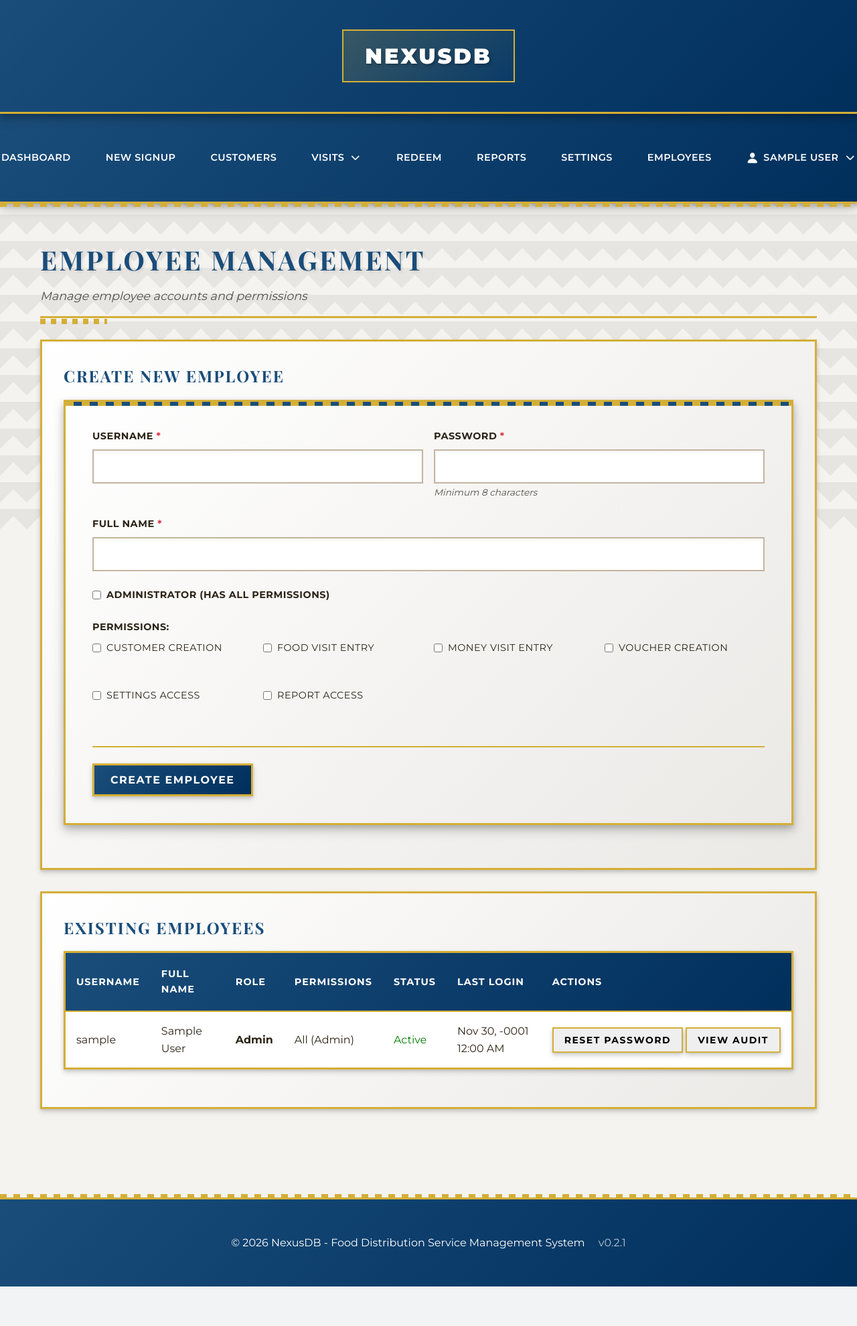
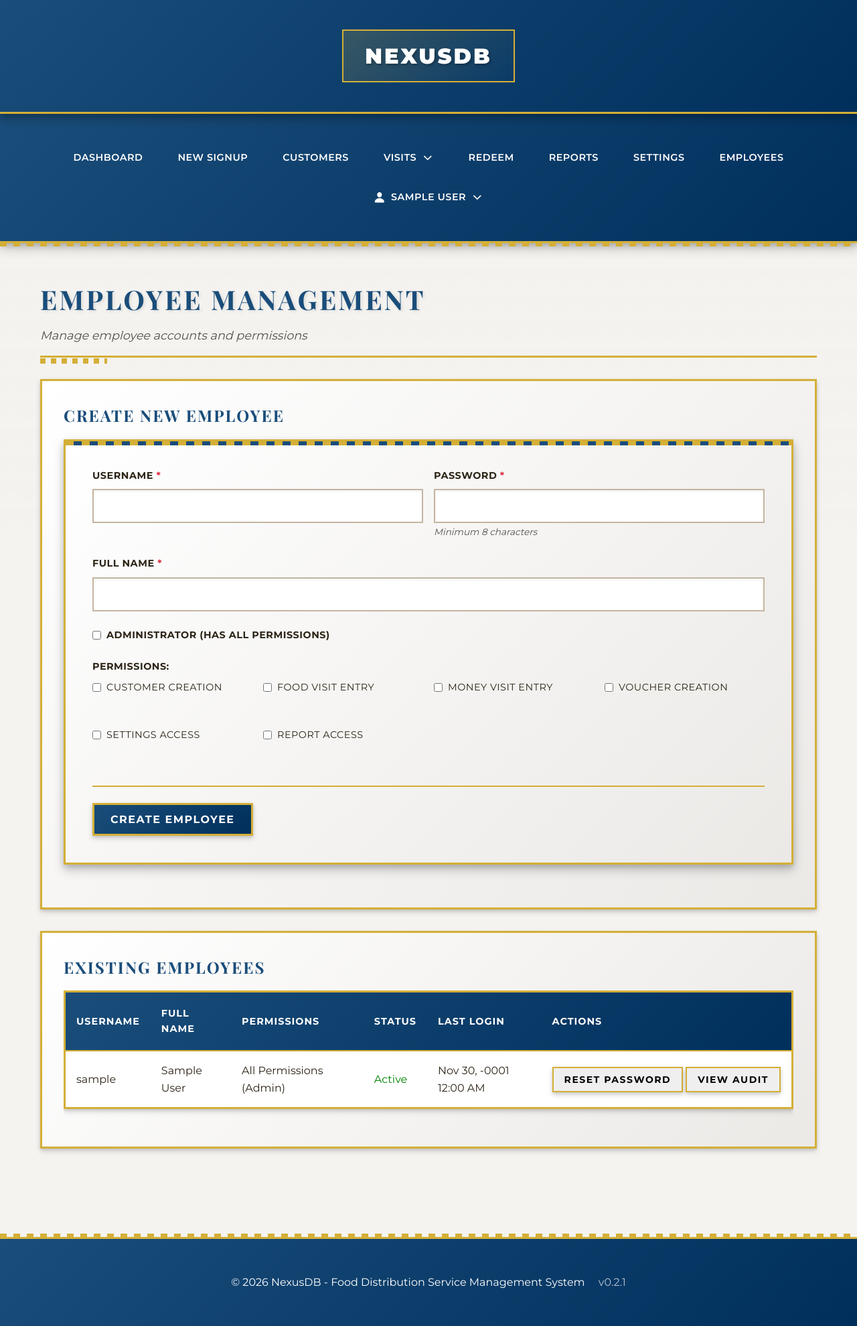
Before and after one commit to f-garren/svdpdb2, a PHP site: page /employees.php in a window 1280 px wide. Shown: the whole page at 67% size. Before the commit the page ends 1921 px from the top, so only its background shows below. Run offline with PHP 8.4, Linux system fonts and the light colour scheme; the visitor is signed in with stand-in values (Sample User, id 1); data comes from the database, SQL or seed files in the repository; some libraries are stand-ins or nearby versions.

Commit message:
fix ui bugs and improve ux

```diff
--- a/css/style.css
+++ b/css/style.css
@@ -66,7 +66,7 @@ body::after {
         repeating-linear-gradient(45deg, transparent, transparent 35px, var(--bg-pattern) 35px, var(--bg-pattern) 70px),
         repeating-linear-gradient(-45deg, transparent, transparent 35px, var(--bg-pattern) 35px, var(--bg-pattern) 70px);
     background-size: var(--pattern-size) var(--pattern-size);
-    opacity: 0.7;
+    opacity: var(--pattern-opacity);
     pointer-events: none;
     z-index: -1;
 }
@@ -170,6 +170,7 @@ body > * {
     display: flex;
     justify-content: center;
     align-items: center;
+    flex-wrap: wrap;
 }
 
 
@@ -180,6 +181,8 @@ body > * {
     align-items: center;
     margin: 0;
     padding: 0;
+    flex-wrap: wrap;
+    justify-content: center;
 }
 
 .nav-menu li {
@@ -1244,6 +1247,8 @@ ion-icon {
     border: var(--border-width) var(--border-style) var(--accent-color);
     box-shadow: var(--shadow);
     margin-bottom: 2rem;
+    overflow: hidden;
+    box-sizing: border-box;
 }
 
 .report-section h2 {
@@ -1367,8 +1372,19 @@ ion-icon {
 /* Responsive */
 @media (max-width: 768px) {
     .nav-menu {
-        flex-direction: column;
+        flex-direction: row;
+        flex-wrap: wrap;
         gap: 0.5rem;
+        justify-content: center;
+    }
+
+    .nav-menu li {
+        flex: 0 1 auto;
+    }
+
+    .nav-menu a {
+        font-size: 0.8rem;
+        padding: 0.5rem 0.75rem;
     }
 
     .stats-grid {
--- a/employees.php
+++ b/employees.php
@@ -6,7 +6,7 @@ requireAdmin();
 
 $db = getDB();
 $error = '';
-$success = '';
+$success = $_GET['success'] ?? '';
 
 // Handle employee creation
 if ($_SERVER['REQUEST_METHOD'] === 'POST' && isset($_POST['create_employee'])) {
@@ -45,12 +45,14 @@ if ($_SERVER['REQUEST_METHOD'] === 'POST' && isset($_POST['create_employee'])) {
                 }
             }
 
-            $db->commit();
-
             // Log audit
             logEmployeeAction($db, getCurrentEmployeeId(), 'employee_create', 'employee', $employee_id, "Created employee: {$username} ({$full_name}), role: " . ($is_admin ? 'Admin' : 'Employee'));
 
-            $success = "Employee created successfully!";
+            $db->commit();
+
+            // Redirect to prevent form resubmission
+            header('Location: employees.php?success=' . urlencode('Employee created successfully!'));
+            exit;
         } catch (Exception $e) {
             $db->rollBack();
             $error = "Error creating employee: " . $e->getMessage();
@@ -142,25 +144,38 @@ $employees = $db->query("SELECT e.*,
     (SELECT GROUP_CONCAT(permission) FROM employee_permissions WHERE employee_id = e.id) as permissions
     FROM employees e
     WHERE e.is_active = 1
-    ORDER BY e.created_at DESC")->fetchAll();
+    ORDER BY e.created_at DESC")->fetchAll(PDO::FETCH_ASSOC);
 
 // Get inactive employees
 $inactive_employees = $db->query("SELECT e.*,
     (SELECT GROUP_CONCAT(permission) FROM employee_permissions WHERE employee_id = e.id) as permissions
     FROM employees e
     WHERE e.is_active = 0
-    ORDER BY e.created_at DESC")->fetchAll();
+    ORDER BY e.created_at DESC")->fetchAll(PDO::FETCH_ASSOC);
 
-// Get permissions for each employee
+// Format permissions for each employee
 foreach ($employees as &$emp) {
     if ($emp['is_admin']) {
-        $emp['permissions'] = 'All (Admin)';
+        $emp['permissions'] = 'All Permissions (Admin)';
     } elseif ($emp['permissions']) {
         $emp['permissions'] = str_replace(',', ', ', $emp['permissions']);
     } else {
-        $emp['permissions'] = 'None';
+        $emp['permissions'] = 'No Permissions';
     }
 }
+unset($emp); // Break reference
+
+// Format permissions for inactive employees
+foreach ($inactive_employees as &$emp) {
+    if ($emp['is_admin']) {
+        $emp['permissions'] = 'All Permissions (Admin)';
+    } elseif ($emp['permissions']) {
+        $emp['permissions'] = str_replace(',', ', ', $emp['permissions']);
+    } else {
+        $emp['permissions'] = 'No Permissions';
+    }
+}
+unset($emp); // Break reference
 
 $page_title = "Employee Management";
 include 'header.php';
@@ -261,12 +276,12 @@ include 'header.php';
     <div class="report-section">
         <h2>Existing Employees</h2>
         <?php if (count($employees) > 0): ?>
+            <div class="table-responsive">
             <table class="data-table">
                 <thead>
                     <tr>
                         <th>Username</th>
                         <th>Full Name</th>
-                        <th>Role</th>
                         <th>Permissions</th>
                         <th>Status</th>
                         <th>Last Login</th>
@@ -278,8 +293,7 @@ include 'header.php';
                         <tr>
                             <td><?php echo htmlspecialchars($emp['username']); ?></td>
                             <td><?php echo htmlspecialchars($emp['full_name']); ?></td>
-                            <td><?php echo $emp['is_admin'] ? '<strong>Admin</strong>' : 'Employee'; ?></td>
-                            <td><?php echo htmlspecialchars($emp['permissions']); ?></td>
+                            <td><?php echo htmlspecialchars($emp['permissions'] ?: ($emp['is_admin'] ? 'All Permissions (Admin)' : 'No Permissions')); ?></td>
                             <td>
                                 <span style="color: green;">Active</span>
                             </td>
@@ -298,6 +312,7 @@ include 'header.php';
                     <?php endforeach; ?>
                 </tbody>
             </table>
+            </div>
         <?php else: ?>
             <p class="no-data">No active employees found.</p>
         <?php endif; ?>
@@ -313,12 +328,12 @@ include 'header.php';
             <ion-icon name="chevron-down" id="inactive-employees-toggle-icon"></ion-icon>
         </button>
         <div id="inactive-employees-list" style="display: none; margin-top: 1rem;">
+            <div class="table-responsive">
             <table class="data-table">
                 <thead>
                     <tr>
                         <th>Username</th>
                         <th>Full Name</th>
-                        <th>Role</th>
                         <th>Permissions</th>
                         <th>Last Login</th>
                         <th>Actions</th>
@@ -329,8 +344,7 @@ include 'header.php';
                         <tr style="opacity: 0.7;">
                             <td><?php echo htmlspecialchars($emp['username']); ?></td>
                             <td><?php echo htmlspecialchars($emp['full_name']); ?></td>
-                            <td><?php echo $emp['is_admin'] ? '<strong>Admin</strong>' : 'Employee'; ?></td>
-                            <td><?php echo htmlspecialchars($emp['permissions']); ?></td>
+                            <td><?php echo htmlspecialchars($emp['permissions'] ?: ($emp['is_admin'] ? 'All Permissions (Admin)' : 'No Permissions')); ?></td>
                             <td><?php echo $emp['last_login'] ? date('M d, Y g:i A', strtotime($emp['last_login'])) : 'Never'; ?></td>
                             <td style="white-space: nowrap;">
                                 <button type="button" class="btn btn-small" onclick="showEmployeeAudit(<?php echo $emp['id']; ?>, '<?php echo htmlspecialchars($emp['username'], ENT_QUOTES); ?>')">View Audit</button>
@@ -343,6 +357,7 @@ include 'header.php';
                     <?php endforeach; ?>
                 </tbody>
             </table>
+            </div>
         </div>
     </div>
     <?php endif; ?>
```
Also changed, not shown: customer_view.php (+16 -15 lines), login.php (+17 -2 lines), settings.php (+20 -11 lines), visits_voucher.php (+3 -6 lines), voucher_redemption.php (+3 -11 lines).
